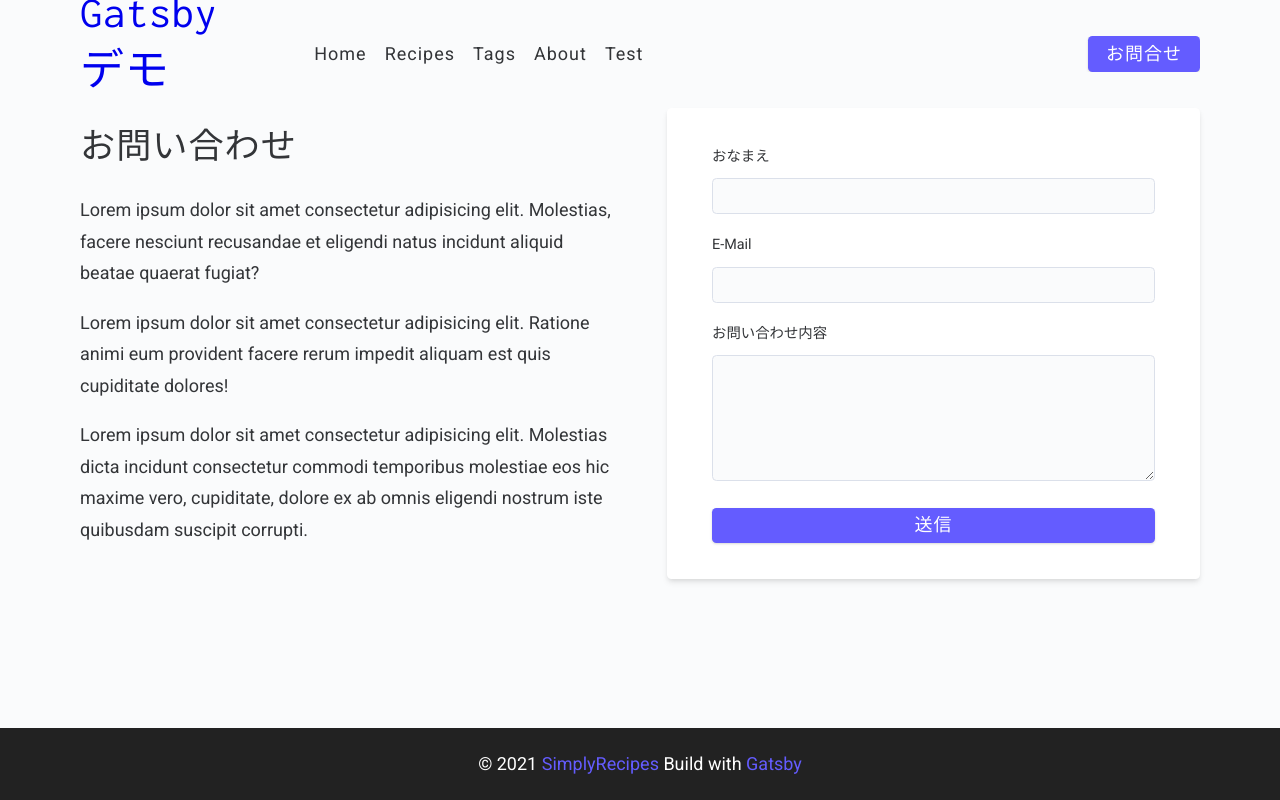
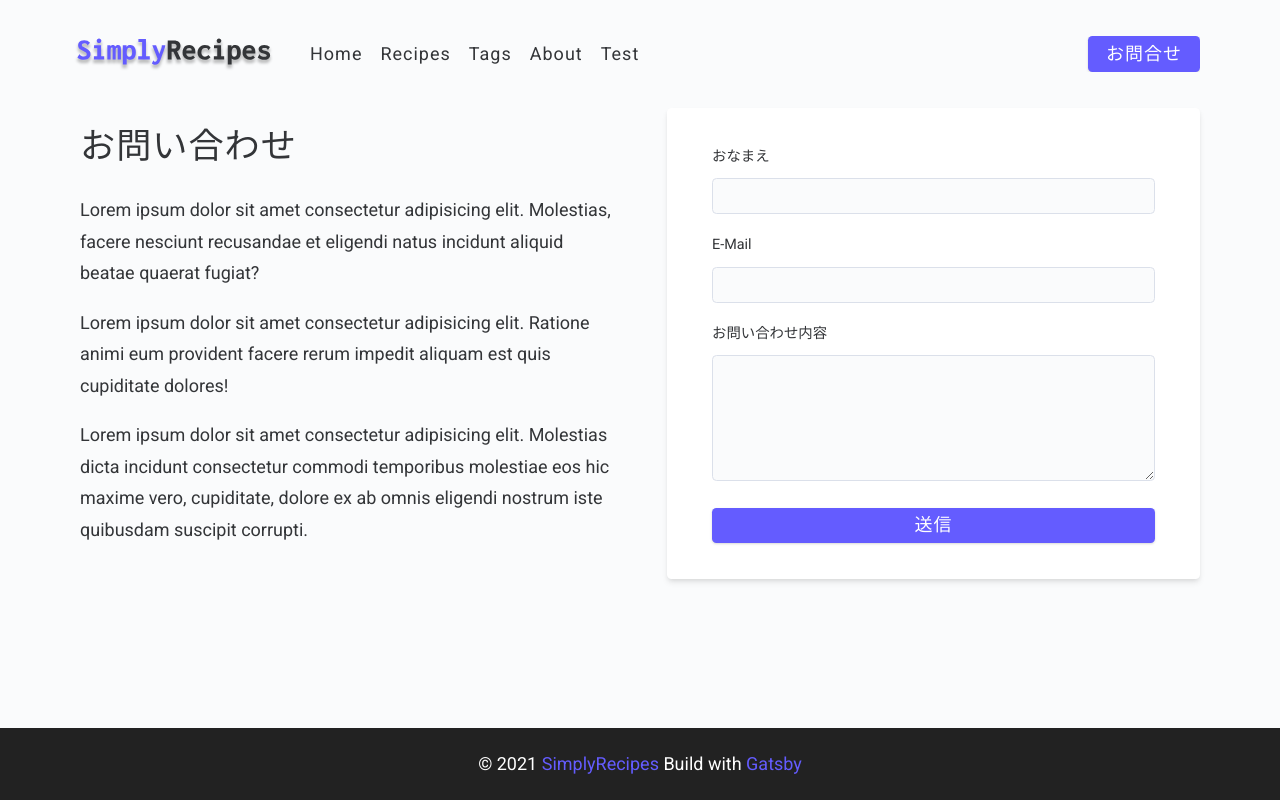
Before and after one commit to Yuya-Maeda/gatsby-demo-simplerecipe, a Gatsby site: page /contact in a window 1280 px wide. Built offline with nearby package versions, Linux system fonts and the light colour scheme; Gatsby itself is replaced by a stand-in of ours.

Commit message:
change logo

```diff
--- a/src/components/Navbar.js
+++ b/src/components/Navbar.js
@@ -15,8 +15,8 @@ const Navbar = () => {
       <div className="nav-center">
         <div className="nav-header">
           <Link to="/">
-            {/* <img src={logo} alt="simply recipes" /> */}
-            <h2>Gatsby デモ</h2>
+            <img src={logo} alt="simply recipes" />
+            {/* <h2>Gatsby デモ</h2> */}
           </Link>
           <button className="nav-btn" onClick={showHandler}>
             <FiAlignJustify />
```
